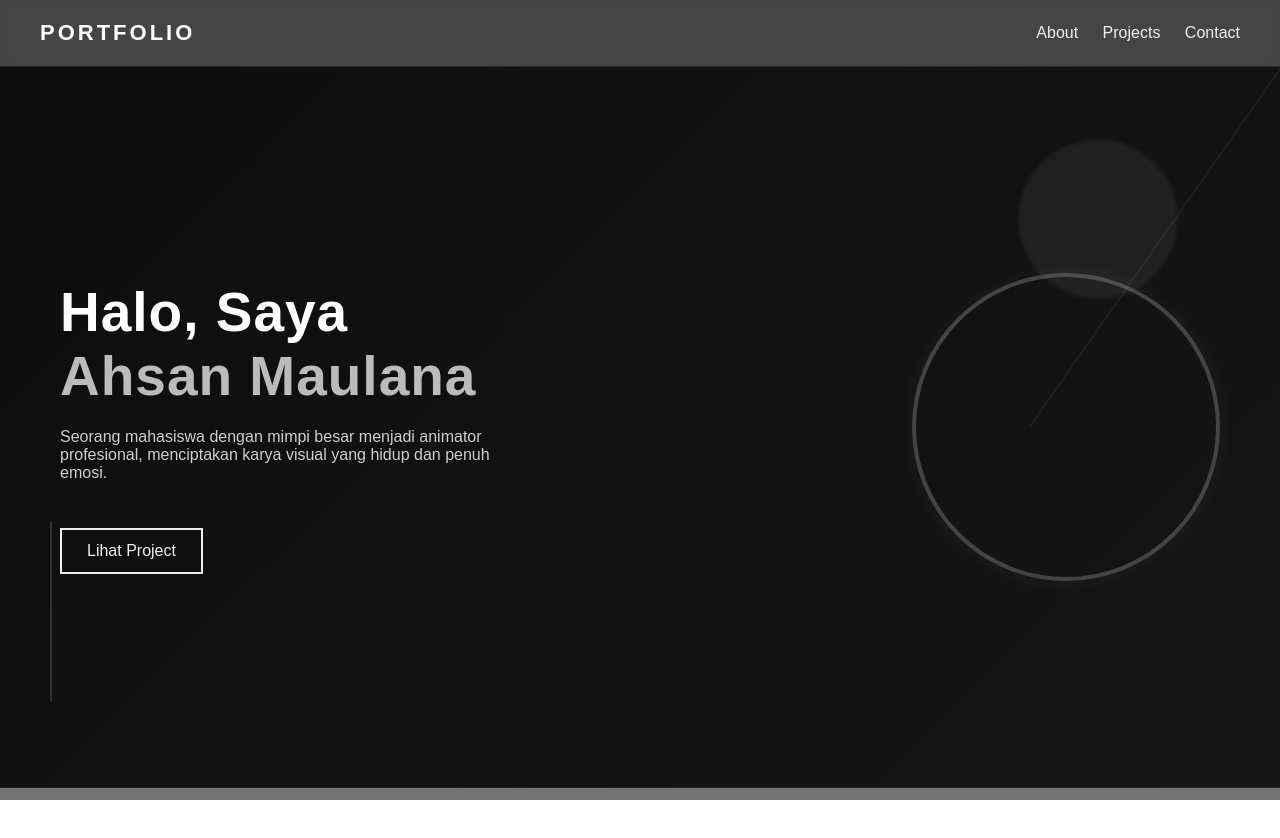
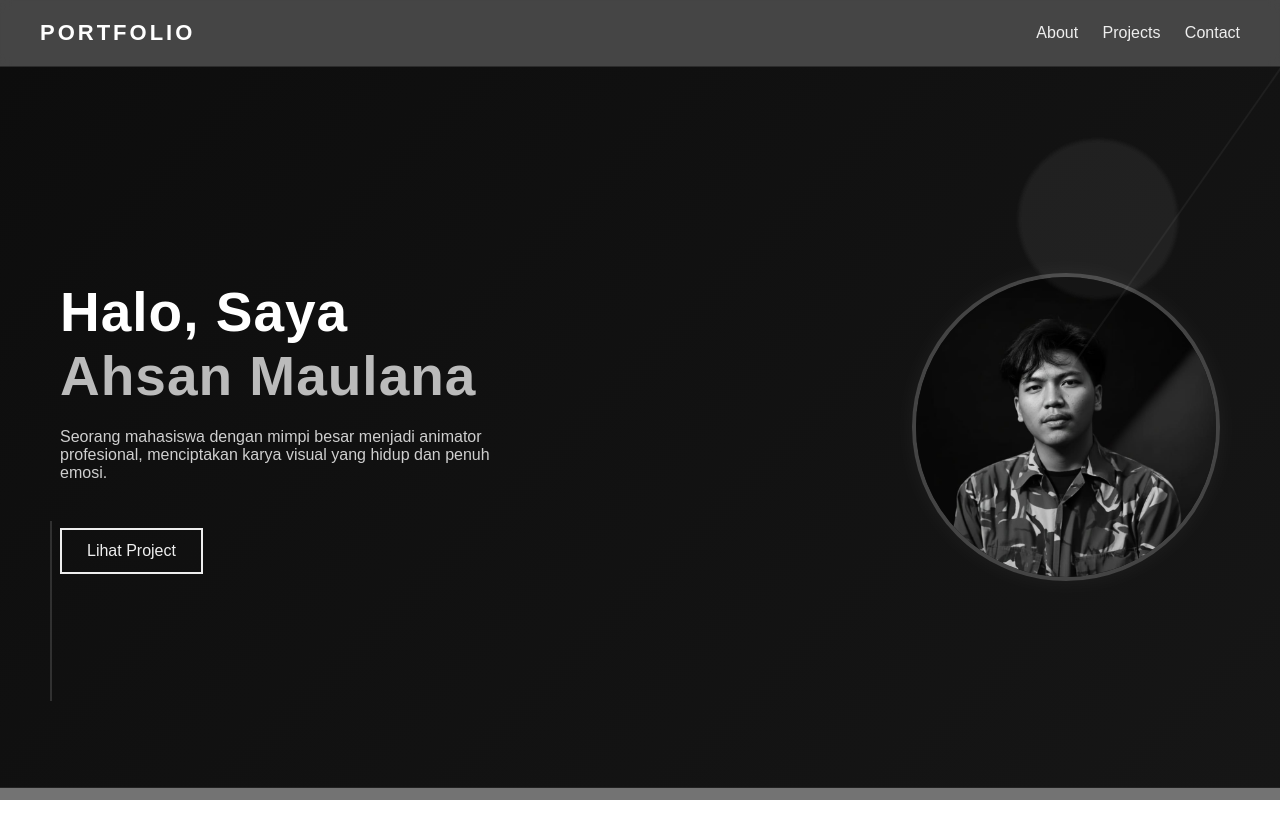
Before and after one commit to ahsanm285/pp-ahsan, a plain HTML site: page index.html in a window 1280 px wide. Shown: the top 838 px of the page. Drawn offline with Linux system fonts and the light colour scheme; the site is published under a folder, as on GitHub Pages, so addresses that start at the root find nothing.

Commit message:
Update index.html

```diff
--- a/index.html
+++ b/index.html
@@ -214,7 +214,7 @@
         </div>
 
         <div class="profile-wrapper">
-            <img src="/intro-bg.jpg" alt="Foto Profil">
+            <img src="intro-bg.jpg" alt="Foto Profil">
         </div>
     </section>
 
```
